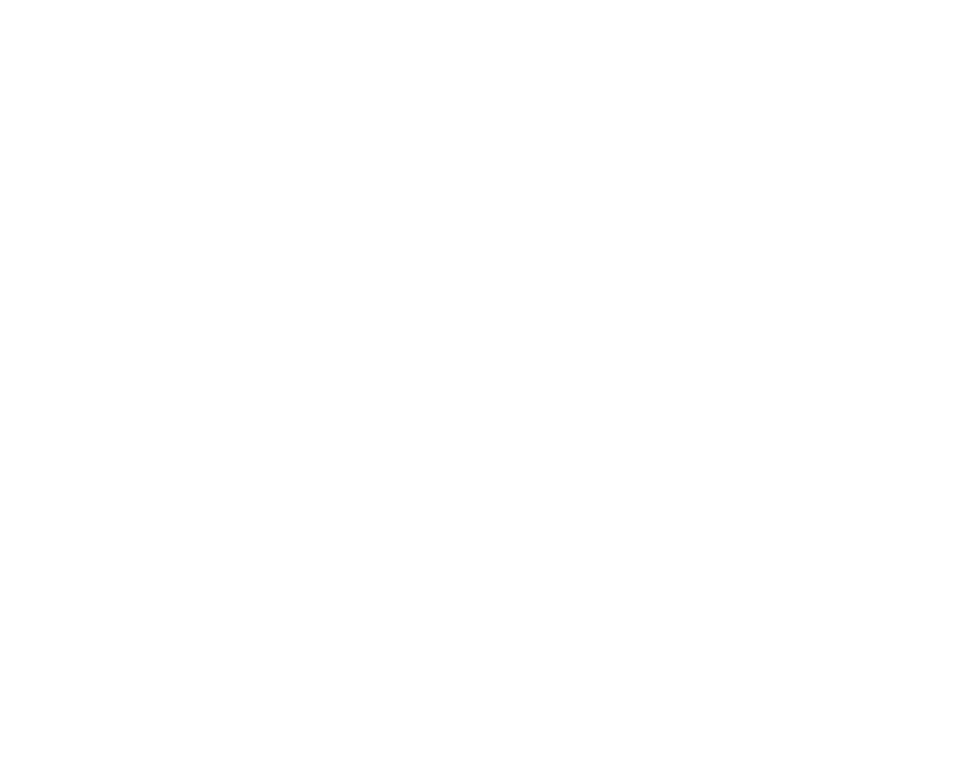
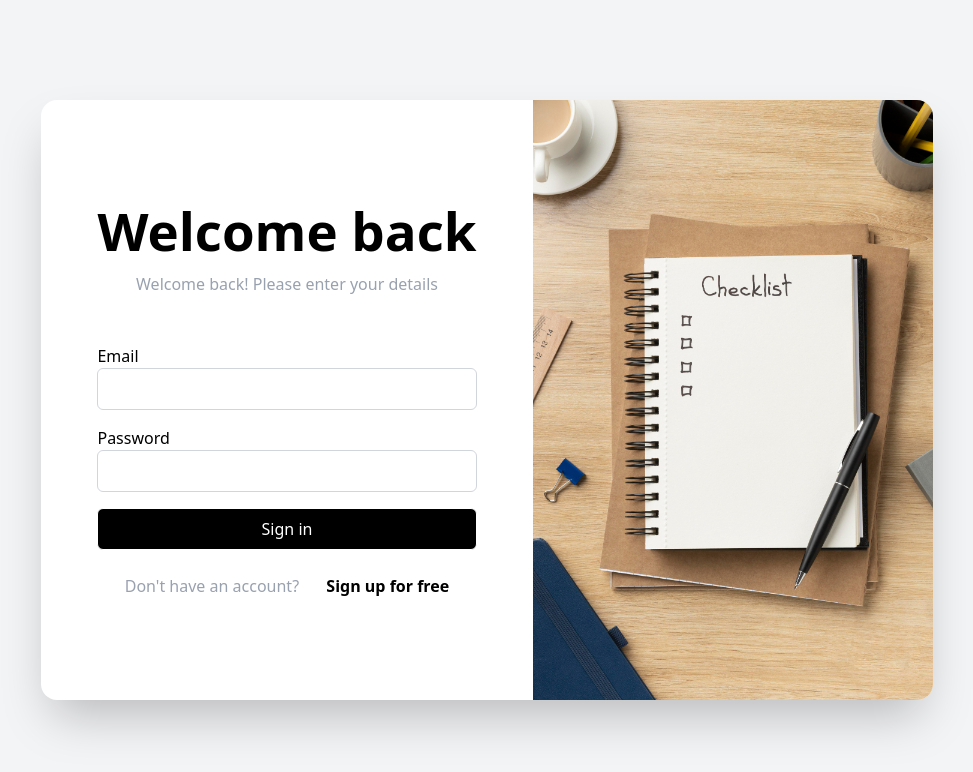
Before and after one commit to student-anshu/spark, a React (Vite) app: page /login in a window 1280 px wide. Before the commit this address had no page. Shown: the top 772 px of the page, without its empty margins (153-1126 px from the left). Built offline with nearby package versions, Linux system fonts and the light colour scheme.

Commit message:
add pages

```diff
--- a/src/App.jsx
+++ b/src/App.jsx
@@ -1,7 +1,8 @@
 import React from 'react'
-import Singin from './components/Singin'
 import { BrowserRouter as Router, Routes, Route } from "react-router-dom";
-import Signup from './components/Signup';
+import Signin from './pages/Signin'
+import Signup from './pages/Signup';
+import Home from './pages/Home';
 
 
 const App = () => {
@@ -9,8 +10,9 @@ const App = () => {
     <>
       <Router>
         <Routes>
-          <Route path="/" element={<Singin />} />
+          <Route path="/login" element={<Signin />} />
           <Route path="/signup" element={<Signup />} />
+          <Route path="/" element={<Home />} />
         </Routes>
       </Router>
     </>
--- /dev/null
+++ b/src/components/Sidebar.jsx
@@ -0,0 +1,9 @@
+import React from 'react'
+
+const Sidebar = () => {
+    return (
+        <div>Sidebar</div>
+    )
+}
+
+export default Sidebar
--- /dev/null
+++ b/src/pages/Home.jsx
@@ -0,0 +1,13 @@
+import React from 'react'
+import Sidebar from '../components/Sidebar'
+
+const Home = () => {
+    return (
+        <div>
+            home
+            <Sidebar />
+        </div>
+    )
+}
+
+export default Home
--- a/src/components/Singin.jsx
+++ b/src/pages/Signin.jsx
@@ -1,7 +1,6 @@
 import React, { useState } from 'react';
 import login_sidebar from '../assets/login_sidebar.jpg';
 import { Link } from "react-router-dom";
-import bg from '../assets/bg.jpg';
 
 
 const Signin = () => {
@@ -21,7 +20,9 @@ const Signin = () => {
 
     return (
         <form onSubmit={handleSubmit}>
-            <div className="flex items-center justify-center min-h-screen bg-gray-100 bg-cover bg-center bg-no-repeat w-full h-full">
+            <div className="flex items-center justify-center min-h-screen bg-gray-100 bg-cover bg-center bg-no-repeat w-full h-full" style={{
+                userSelect: "none",
+            }}>
                 <div className="relative flex flex-col m-6 space-y-8 bg-white shadow-2xl rounded-2xl md:flex-row md:space-y-0">
 
                     <div className="flex flex-col justify-center p-8 md:p-14">
@@ -52,8 +53,7 @@ const Signin = () => {
                                 value={formData.password}
                                 onChange={handleChange}
                                 required
-                                className="w-full p-2 border border-gray-300 rounded-md placeholder:font-light placeholder:text-gray-500"
-                            />
+                                className="w-full p-2 border border-gray-300 rounded-md placeholder:font-light placeholder:text-gray-500" />
                         </div>
 
                         <button
@@ -63,10 +63,11 @@ const Signin = () => {
                             Sign in
                         </button>
 
-                        <div className="text-center text-gray-400">
+                        <div className="text-center text-gray-400 flex justify-evenly">
                             Don't have an account?
                             <Link to="/signup">
-                                <span className="font-bold text-black cursor-pointer"> Sign up for free</span>
+                                <span className="font-bold text-black cursor-pointer"
+                                >  Sign up for free</span>
                             </Link>
 
                         </div>
```
Also changed, not shown: src/assets/bg.jpg (deleted), src/pages/Signup.jsx (renamed from src/components/Signup.jsx).
